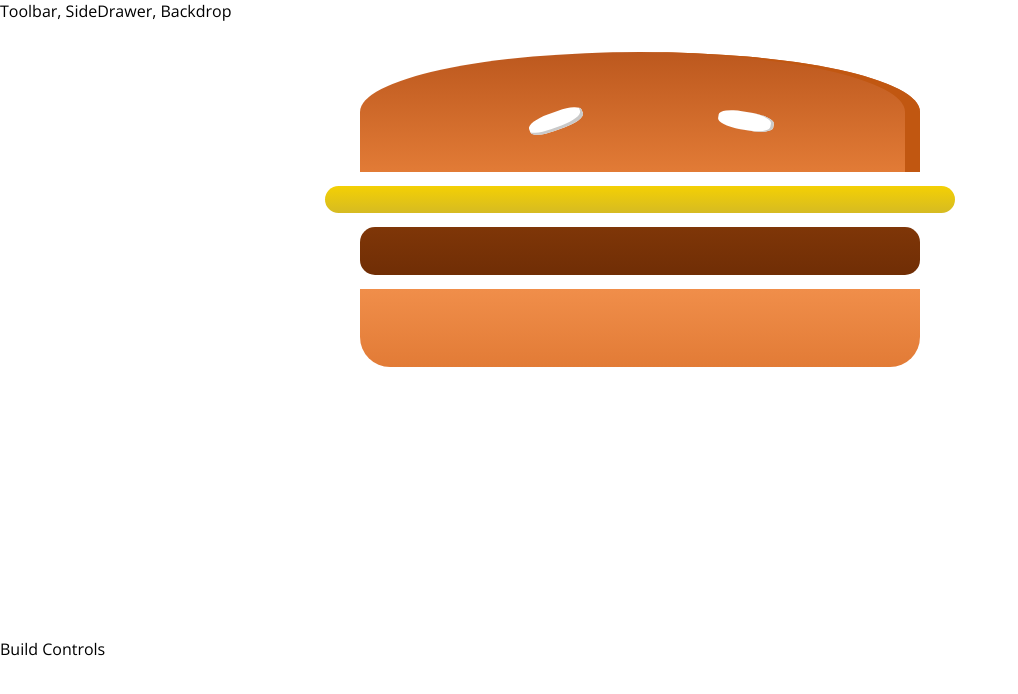
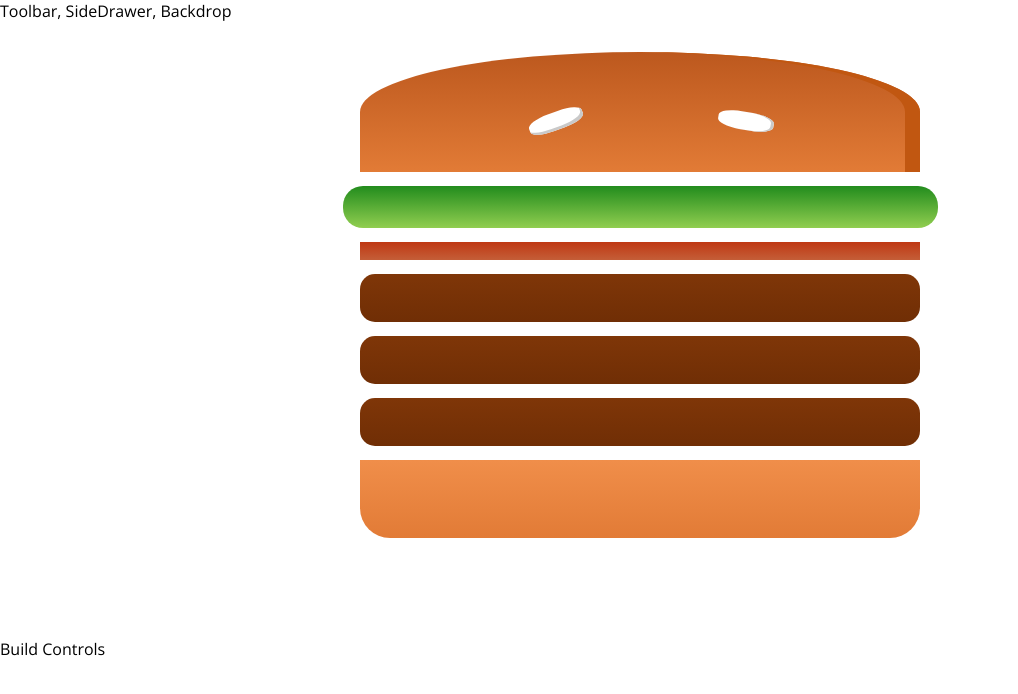
Before and after one commit to rendervis/food-builder, a React (Create React App) app: page / in a window 1280 px wide. Shown: the top 694 px of the page, without its empty margins (0-1018 px from the left). Built offline with nearby package versions, Linux system fonts and the light colour scheme.

Commit message:
added state to BurgerBuilder and filter logic with to map methodes in Burger to dynamically add ingredients via the state parameter in BurgerBuilder

```diff
--- a/src/components/burger/burger.component.js
+++ b/src/components/burger/burger.component.js
@@ -3,11 +3,21 @@ import styled from "styled-components";
 import BurgerIngredient from "./burger-ingredients/burger-ingredients";
 
 const Burger = (props) => {
+  const transformedIngredients = Object.keys(props.ingredients).map(
+    (ingredientsKey) => {
+      return [...Array(props.ingredients[ingredientsKey])].map((_, i) => {
+        console.log(ingredientsKey + i);
+        return (
+          <BurgerIngredient key={ingredientsKey + i} type={ingredientsKey} />
+        );
+      });
+    }
+  );
+  console.log(transformedIngredients);
   return (
     <BurgerStyled>
       <BurgerIngredient type="bread-top" />
-      <BurgerIngredient type="cheese" />
-      <BurgerIngredient type="meat" />
+      {transformedIngredients}
       <BurgerIngredient type="bread-bottom" />
     </BurgerStyled>
   );
--- a/src/containers/burger-builder/burger-builder.container.js
+++ b/src/containers/burger-builder/burger-builder.container.js
@@ -3,10 +3,25 @@ import React, { Component } from "react";
 import Burger from "../../components/burger/burger.component";
 
 class BurgerBuilder extends Component {
+  // constructor(props) {
+  //   super(props);
+  //   this.state = {
+
+  //   }
+
+  // }
+  state = {
+    ingredients: {
+      salad: 1,
+      bacon: 1,
+      cheese: 0,
+      meat: 3,
+    },
+  };
   render() {
     return (
       <div>
-        <Burger />
+        <Burger ingredients={this.state.ingredients} />
         <div>Build Controls</div>
       </div>
     );
```
